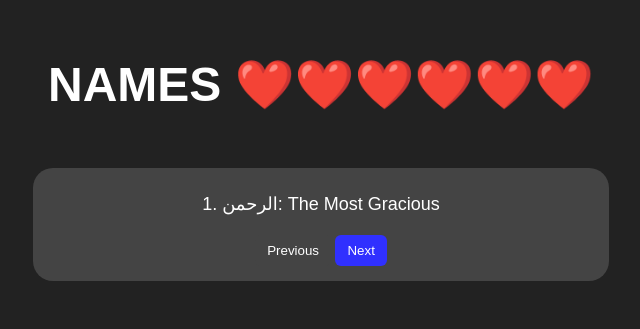
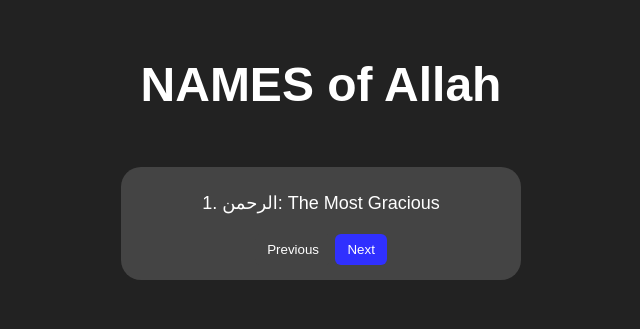
Before and after one commit to Amankii/names_of_Allah, a plain HTML site: page index.html in a window 1280 px wide. Shown: the part 214-543 px from the top of the page, without its empty margins (319-959 px from the left). Drawn offline with Linux system fonts and the light colour scheme.

Commit message:
Updated header section

```diff
--- a/index.html
+++ b/index.html
@@ -12,7 +12,7 @@
 
     <div class="hero">
     <div class="noa">
-        <h1>NAMES ❤️❤️❤️❤️❤️❤️</h1>
+        <h1>NAMES of Allah</h1>
     </div>
         <div class="container">
             <div id="display2" class="display2"></div>
```
